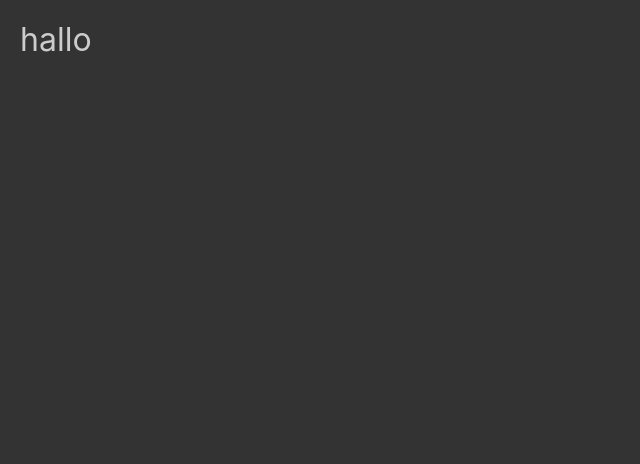
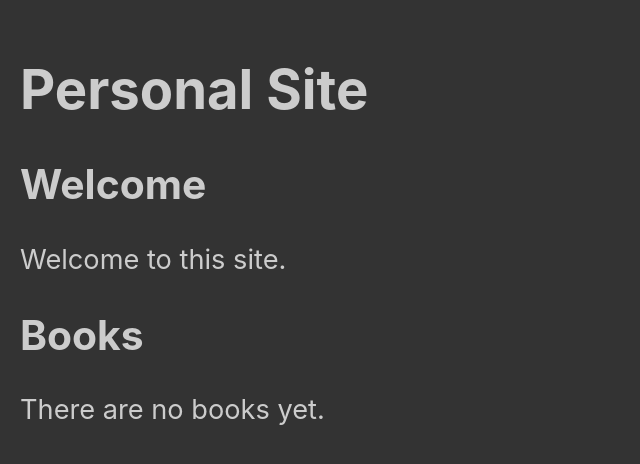
Before and after one commit to edwardtanguay/live-coding-react-router-simple-nav-site, a React (Vite) app: page / in a window 1280 px wide. Shown: the top 464 px of the page, without its empty margins (0-640 px from the left). Built offline with nearby package versions, Linux system fonts and the light colour scheme.

Commit message:
books page in

```diff
--- a/src/App.jsx
+++ b/src/App.jsx
@@ -1,11 +1,16 @@
-import './App.scss'
+import './App.scss';
+import './pages/PageWelcome';
+import { PageWelcome } from './pages/PageWelcome';
+import { PageBooks } from './pages/PageBooks';
 
 function App() {
 	return (
 		<div className="App">
-			hallo
+			<h1>Personal Site</h1>
+			<PageWelcome />
+			<PageBooks/>
 		</div>
-	)
+	);
 }
 
-export default App
+export default App;
--- a/src/App.scss
+++ b/src/App.scss
@@ -2,5 +2,5 @@ body {
   background-color: #333;
   color: #ccc;
   padding: 20px;
-  font-size: 2rem;
+  font-size: 1.7rem;
 }
--- /dev/null
+++ b/src/pages/PageBooks.jsx
@@ -0,0 +1,8 @@
+export const PageBooks = () => {
+	return (
+		<>
+		<h2>Books</h2>
+		<p>There are no books yet.</p>
+		</>
+	)
+}
--- /dev/null
+++ b/src/pages/PageWelcome.jsx
@@ -0,0 +1,8 @@
+export const PageWelcome = () => {
+	return (
+		<>
+		<h2>Welcome</h2>
+		<p>Welcome to this site.</p>
+		</>
+	)
+}
```
